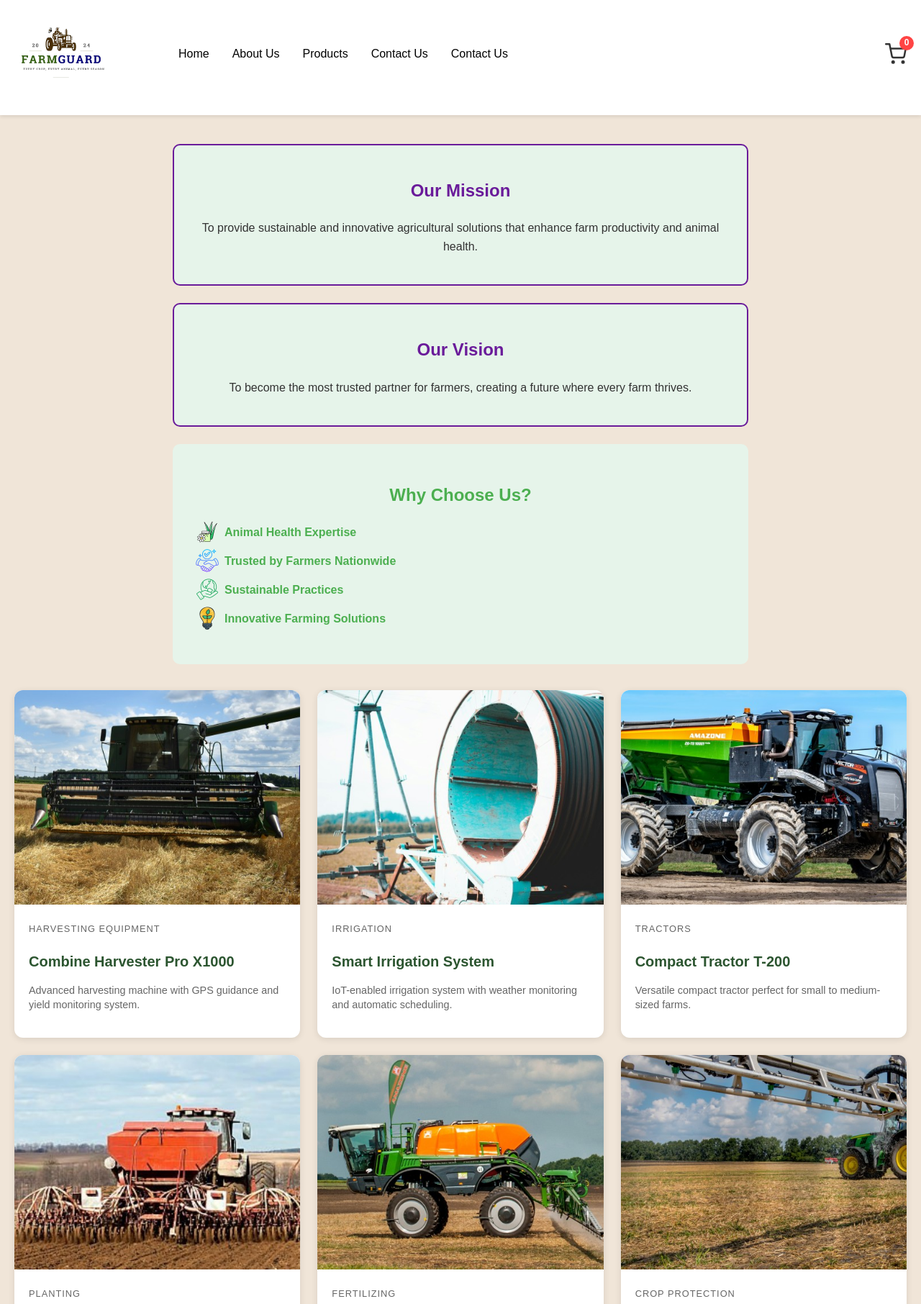
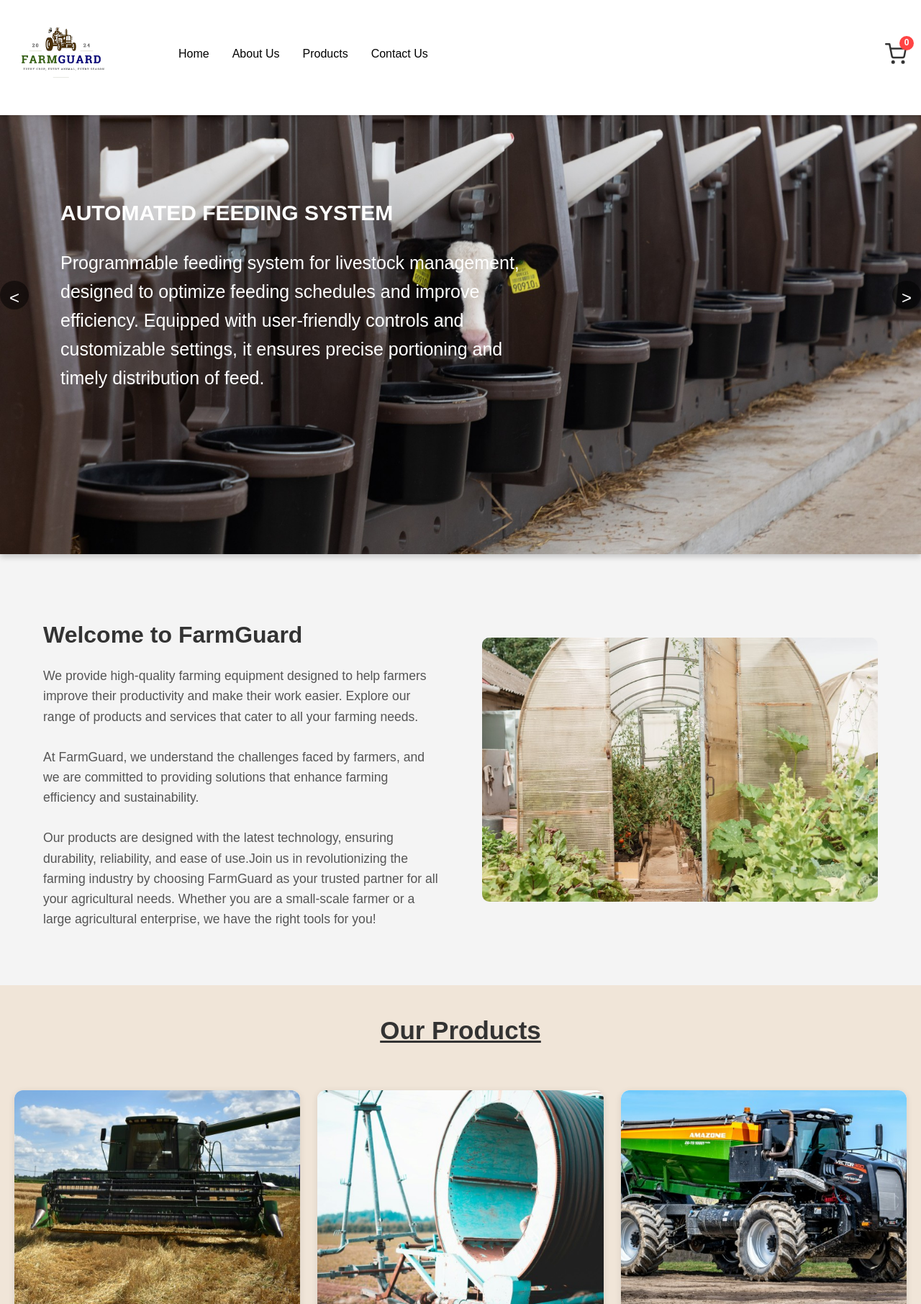
Before and after one commit to Pauline326/FarmGuard3_FinalProject, a PHP site: page / in a window 1280 px wide. Shown: the top 1812 px of the page at 72% size. Run offline with PHP 8.4, Linux system fonts and the light colour scheme.

Commit message:
Updated changes for home page

```diff
--- a/css/styles.css
+++ b/css/styles.css
@@ -131,7 +131,7 @@ footer {
     text-align: center;
     padding: 20px;
     margin-top: 100px;
-    background-image: url(images/header\ bg.jpg);
+    background-image: url('/images/header-bg.jpg');
     object-fit: cover;
     background-size: cover;
     background-repeat: no-repeat;
@@ -164,10 +164,20 @@ footer {
   }
 
   .blank{
-    margin-top: 200px;
+    margin-top: 50px;
   }
 
   /* Product grid container */
+.products-heading {
+    display: flex;
+    justify-content: center;
+}
+
+.products-heading h3{
+    font-size: 35px;
+    text-decoration: underline;
+}
+
 .product-grid {
     max-width: 1400px;
     margin: 0 auto;
@@ -268,6 +278,28 @@ footer {
   }
 
   .add-to-cart:hover {
+    background-color: #1e3c21;
+  }
+
+  .products-button {
+    display: flex;
+    justify-content: center;
+    padding-bottom: 40px;
+    padding-top: 20px;
+}
+
+  .products-read{
+    background-color: #2c5530;
+    color: white;
+    border: none;
+    padding: 20px 30px;
+    border-radius: 6px;
+    cursor: pointer;
+    font-weight: 600;
+    transition: background-color 0.3s;
+  }
+
+  .products-read:hover{
     background-color: #1e3c21;
   }
 
@@ -639,3 +671,272 @@ nav {
         width: 100%;
     }
 }
+
+/**Home Slider**/
+
+.slider {
+    position: relative;
+    width: 100%;
+    height: 100%;
+    overflow: hidden;
+    box-shadow: 0 4px 8px rgba(0, 0, 0, 0.2);
+}
+
+.slide-text {
+    position: absolute;
+    bottom: 25%;
+    left: 5%;
+    right: 40%;
+    color: #fff;
+    padding: 20px;
+    text-align: left;
+
+  }
+
+.slide-text h2{
+    font-size: 30px;
+    font-weight: 600;
+    text-transform: uppercase;
+}
+
+.slide-text p{
+    font-size: 25px;
+}
+
+.slides {
+    display: flex;
+    transition: transform 0.5s ease-in-out;
+}
+
+.slide {
+    min-width: 100%;
+    position: relative;
+}
+
+.slide img {
+    width: 100%;
+    height: auto;
+    display: block;
+
+}
+
+.controls {
+    position: absolute;
+    top: 50%;
+    left: 0;
+    width: 100%;
+    display: flex;
+    justify-content: space-between;
+    transform: translateY(-50%);
+}
+
+.controls button {
+    background-color: rgba(0, 0, 0, 0.5);
+    border: none;
+    color: white;
+    font-size: 1.5em;
+    padding: 10px;
+    cursor: pointer;
+    border-radius: 50%;
+    width: 40px;
+    height: 40px;
+}
+
+.controls button:hover {
+    background-color: rgba(0, 0, 0, 0.8);
+}
+
+.overlay {
+    position: absolute;
+    top: 20px; /* Adjust as needed */
+    left: 50%;
+    transform: translateX(-50%);
+    color: white;
+    text-align: center;
+    background: rgba(0, 0, 0, 0.5); /* Semi-transparent background */
+    padding: 10px;
+    border-radius: 5px;
+    z-index: 1;
+}
+
+.overlay h2 {
+    margin: 0;
+    font-size: 1.8em;
+}
+
+.overlay p {
+    margin: 10px 0 0;
+    font-size: 1.2em;
+}
+
+/**Footer**/
+
+/* Footer Styles */
+.footer {
+    background-color: #fff;
+    color: #000000;
+    padding: 40px 50px;
+    display: flex;
+    justify-content: space-between;
+    flex-wrap: wrap;
+    gap: 20px;
+    margin-bottom: 0;
+}
+
+.footer-column {
+    flex: 1;
+    min-width: 250px;
+
+}
+
+.footer-column:first-child {
+    align-self: flex-start; /* Align the first column to the top */
+    text-align: left;
+}
+
+.footer-column .logo img {
+    height: 150px;
+    width: auto;
+    margin-bottom: -10px;
+}
+
+.footer-column h3 {
+    margin-bottom: 10px;
+    font-size: 1.2em;
+}
+
+.footer-column p {
+    line-height: 1.5;
+    font-size: 0.9em;
+
+}
+
+.quick-links {
+    list-style: none;
+    padding: 0;
+    margin: 0;
+}
+
+.quick-links li {
+    margin-bottom: 5px;
+}
+
+.quick-links li a {
+    color: #000000;
+    text-decoration: none;
+    font-size: 0.9em;
+}
+
+.quick-links li a:hover {
+    text-decoration: underline;
+}
+
+.contact-info {
+    list-style: none;
+    padding: 0;
+    margin: 0;
+}
+
+.contact-info li {
+    display: flex;
+    align-items: center;
+    text-align: center;
+    justify-content: center;
+    margin-bottom: 10px;
+    font-size: 0.9em;
+}
+
+.contact-info i {
+    margin-right: 10px;
+    font-size: 1.2em;
+}
+
+/* Add styles for icons */
+.icon-location:before {
+    content: '📍'; /* Example icon */
+}
+
+.icon-mail:before {
+    content: '✉️'; /* Example icon */
+}
+
+.icon-phone:before {
+    content: '📞'; /* Example icon */
+}
+
+.contact-info a {
+    color: #000000;
+    text-decoration: none;
+}
+
+.contact-info a:hover {
+    text-decoration: underline;
+}
+
+.copyright{
+    background-color: #4caf50;
+    color: white;
+    text-align: center;
+    padding: 1rem;
+}
+
+/**Introductory Section**/
+
+.intro-section {
+    display: flex; /* Use flexbox to create two columns */
+    justify-content: space-between;
+    align-items: stretch; /* Ensure both columns have the same height */
+    gap: 20px; /* Optional gap between columns */
+    padding: 40px;
+    background-color: #f4f4f4; /* Optional background color */
+}
+
+.intro-column {
+    flex: 1; /* Each column takes equal space */
+}
+
+.text-column {
+    padding: 20px;
+}
+
+.text-column h2 {
+    font-size: 2em;
+    margin-bottom: 10px;
+}
+
+.text-column p {
+    font-size: 1.1em;
+    line-height: 1.6;
+    color: #555;
+}
+
+.image-column {
+    display: flex;
+    align-items: center;
+    justify-content: center;
+    padding: 20px;
+}
+
+.image-column img {
+    width: 100%;
+    height: auto;
+    max-height: 100%; /* Ensure image doesn't overflow */
+    object-fit: cover; /* Adjust the image size to cover the area without distortion */
+    border-radius: 10px; /* Optional: rounded corners for the image */
+}
+
+/* Optional responsiveness for smaller screens */
+@media (max-width: 768px) {
+    .intro-section {
+        flex-direction: column; /* Stack the columns on top of each other */
+        align-items: center;
+    }
+
+    .intro-column {
+        width: 100%;
+    }
+
+    .image-column img {
+        width: 80%; /* Adjust image width for smaller screens */
+    }
+}
--- a/index.html
+++ b/index.html
@@ -18,7 +18,6 @@
                 <li><a href="about.html"> About Us</a></li>
                 <li><a href="products.html"> Products</a></li>
                 <li><a href="contact.html"> Contact Us</a></li>
-                <li><a href="login.html"> Contact Us</a></li>
             </ul>
 
             <div class="mobile-controls">
@@ -56,29 +55,59 @@
 
     <div class="blank"></div>
 
-    <!-- Mission Section -->
-    <section class="mission">
-        <h2>Our Mission</h2>
-        <p>To provide sustainable and innovative agricultural solutions that enhance farm productivity and animal health.</p>
-    </section>
+    <div class="slider">
+        <div class="slides">
+            <div class="slide">
+                <img src="images/slider1.jpg" alt="Fertilizer Spreader">
+                <div class="slide-text">
+                    <h2>Automated Feeding System</h2>
+                    <p>Programmable feeding system for livestock management, designed to optimize feeding schedules and improve efficiency. Equipped with user-friendly controls and customizable settings, it ensures precise portioning and timely distribution of feed.</p>
+                </div>
+            </div>
+            <div class="slide">
+                <img src="images/slider2.jpg" alt="Crop Sprayer">
+                <div class="slide-text">
+                    <h2>Heavy-Duty Rotary Tiller</h2>
+                    <p>Professional-grade tiller for efficient soil preparation, engineered to handle tough terrains with ease. Featuring durable blades and adjustable depth settings, it ensures precise tilling for optimal soil aeration and nutrient mixing.</p>
+                </div>
+            </div>
+            <div class="slide">
+                <img src="images/slider3.jpg" alt="Hay Baler">
+                <div class="slide-text">
+                    <h2>Smart Grain Silo</h2>
+                    <p>Temperature-controlled silo with moisture monitoring, designed to preserve grain quality and extend storage life. Equipped with advanced sensors for real-time tracking of temperature and humidity levels, ensuring optimal conditions for reducing spoilage and maintaining product freshness. </p>
+                  </div>
+            </div>
+            <div class="slide">
+                <img src="images/slider4.jpg" alt="Rotary Tiller">
+                <div class="slide-text">
+                    <h2>Advanced Crop Sprayer</h2>
+                    <p>Professional spraying system with adjustable boom height, designed for precision application of fertilizers, pesticides, and herbicides. Built with a robust frame and advanced nozzles for uniform coverage, it minimizes waste and maximizes efficiency. </p>
+                </div>
+            </div>
 
-    <!-- Vision Section -->
-    <section class="vision">
-        <h2>Our Vision</h2>
-        <p>To become the most trusted partner for farmers, creating a future where every farm thrives.</p>
-    </section>
+        </div>
+        <div class="controls">
+            <button class="prev">&lt;</button>
+            <button class="next">&gt;</button>
+        </div>
+    </div>
 
-    <!-- Features Section with Icons -->
-    <section class="features">
-        <h2>Why Choose Us?</h2>
-        <ul>
-            <li><img src="images/health icon farmguard.png" alt="Health icon"> Animal Health Expertise</li>
-            <li><img src="images/trust icon farm guard.png" alt="Trust icon"> Trusted by Farmers Nationwide</li>
-            <li><img src="images/sustainability icon farmguard.png" alt="Sustainability icon"> Sustainable Practices</li>
-            <li><img src="images/innovation icon farmguard.png" alt="Innovation icon"> Innovative Farming Solutions</li>
-        </ul>
-    </section>
+    <div class="intro-section">
+        <div class="intro-column text-column">
+            <h2>Welcome to FarmGuard</h2>
+            <p>We provide high-quality farming equipment designed to help farmers improve their productivity and make their work easier. Explore our range of products and services that cater to all your farming needs.<br><br>At FarmGuard, we understand the challenges faced by farmers, and we are committed to providing solutions that enhance farming efficiency and sustainability.<br><br> Our products are designed with the latest technology, ensuring durability, reliability, and ease of use.Join us in revolutionizing the farming industry by choosing FarmGuard as your trusted partner for all your agricultural needs. Whether you are a small-scale farmer or a large agricultural enterprise, we have the right tools for you!</p>
+        </div>
+        <div class="intro-column image-column">
+            <img src="images/Green houses.jpg" alt="Farming Equipment">
+        </div>
+    </div>
+
+    <div class="products-heading">
+        <h3>Our Products</h3>
+    </div>
     <div class="product-grid">
+
         <!-- Product 1 -->
         <div class="product-card">
             <div class="image-container">
@@ -89,8 +118,8 @@
                 <h2 class="product-title">Combine Harvester Pro X1000</h2>
                 <p class="product-description">Advanced harvesting machine with GPS guidance and yield monitoring system.</p>
                 <div class="product-footer">
-
-
+                    <span class="price">KES 17,375,000</span>
+                    <button class="add-to-cart">Add to Cart</button>
                 </div>
             </div>
         </div>
@@ -105,7 +134,8 @@
                 <h2 class="product-title">Smart Irrigation System</h2>
                 <p class="product-description">IoT-enabled irrigation system with weather monitoring and automatic scheduling.</p>
                 <div class="product-footer">
-
+                    <span class="price">KES 416,860</span>
+                    <button class="add-to-cart">Add to Cart</button>
                 </div>
             </div>
         </div>
@@ -120,7 +150,8 @@
                 <h2 class="product-title">Compact Tractor T-200</h2>
                 <p class="product-description">Versatile compact tractor perfect for small to medium-sized farms.</p>
                 <div class="product-footer">
-
+                    <span class="price">KES 2,571,500</span>
+                    <button class="add-to-cart">Add to Cart</button>
                 </div>
             </div>
         </div>
@@ -135,7 +166,8 @@
                 <h2 class="product-title">Precision Seeder PS-100</h2>
                 <p class="product-description">High-accuracy seeding machine with adjustable row spacing.</p>
                 <div class="product-footer">
-
+                    <span class="price">KES 1,250,860</span>
+                    <button class="add-to-cart">Add to Cart</button>
                 </div>
             </div>
         </div>
@@ -150,7 +182,8 @@
                 <h2 class="product-title">Auto Fertilizer Spreader</h2>
                 <p class="product-description">Automated fertilizer spreader with precision control system.</p>
                 <div class="product-footer">
-
+                    <span class="price">KES 625,500</span>
+                    <button class="add-to-cart">Add to Cart</button>
                 </div>
             </div>
         </div>
@@ -165,17 +198,55 @@
                 <h2 class="product-title">Advanced Crop Sprayer</h2>
                 <p class="product-description">Professional spraying system with adjustable boom height.</p>
                 <div class="product-footer">
-
+                    <span class="price">KES 1,806,860</span>
+                    <button class="add-to-cart">Add to Cart</button>
                 </div>
             </div>
         </div>
+        </div>
+
+        <div class="products-button">
+            <a href="products.html" class="products-read-link">
+            <button class="products-read">Read More</button>
+            </a>
+        </div>
 
     <!-- Footer Section -->
-    <footer>
-        <p>&copy; 2024 Farm Guard. All rights reserved.</p>
+    <footer class="footer">
+        <div class="footer-column">
+            <div class="logo">
+                <img src="images/Farm guard logo.png" alt="FarmGuard Logo">
+            </div>
+            <p>
+                FarmGuard is your trusted partner in modern farming solutions, providing top-quality equipment to empower farmers and enhance agricultural productivity.
+            </p>
+        </div>
+        <div class="footer-column">
+            <h3>Quick Links</h3>
+            <ul class="quick-links">
+                <li><a href="index.html"> Home</a></li>
+                <li><a href="about.html"> About Us</a></li>
+                <li><a href="products.html"> Products</a></li>
+                <li><a href="contact.html"> Contact Us</a></li>
+            </ul>
+        </div>
+        <div class="footer-column">
+            <h3>Contact Info</h3>
+            <ul class="contact-info">
+                <li><i class="icon-location"></i> Daystar</li>
+                <li><i class="icon-mail"></i> <a href="mailto:info@farmguard.com">info@farmguard.com</a></li>
+                <li><i class="icon-phone"></i> <a href="tel:0718203162">0718203162</a></li>
+            </ul>
+        </div>
+
     </footer>
+    <div class="copyright">
+        <p>&copy; 2024 Farm Guard. All rights reserved. Designed by Abby, Brian And Pauline</p>
+    </div>
+
 
     <!-- JavaScript File -->
     <script src="script.js"></script>
+    <script src="slider.js"></script>
 </body>
 </html>
```
Also changed, not shown: about.html (+53 -2 lines), contact.html (+30 -2 lines), products.html (+33 -0 lines), slider.js (added, +30 -0 lines), images/header-bg.jpg (renamed from images/header bg.jpg), images/slider1.jpg (added), images/slider2.jpg (added), images/slider3.jpg (added), images/slider4.jpg (added).
